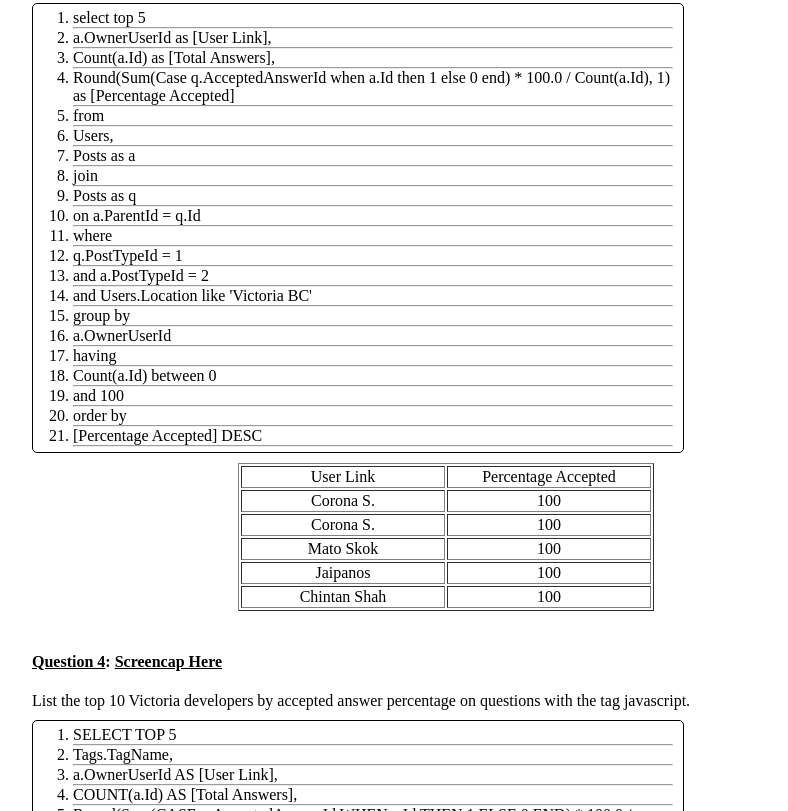
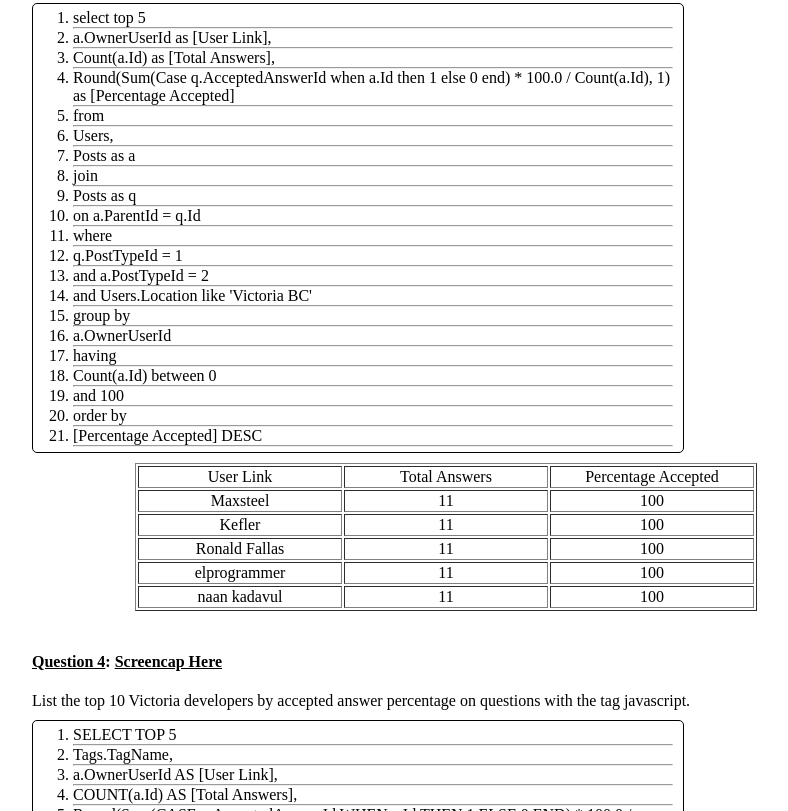
Before and after one commit to liamebirge/Homework8, a plain HTML site: page Homework8.html in a window 1280 px wide. Shown: the part 1192-2003 px from the top of the page, without its empty margins (194-982 px from the left). Drawn offline with Linux system fonts and the light colour scheme.

Commit message:
final corrections

```diff
--- a/Homework8.html
+++ b/Homework8.html
@@ -34,7 +34,7 @@
 							</tr>
 							<tr>
 								<td></td>
-								<td>matt</td>
+								<td>chriswhiteley</td>
 							</tr>
 							<tr>
 								<td></td>
@@ -42,15 +42,7 @@
 							</tr>
 							<tr>
 								<td></td>
-								<td>seejayare</td>
-							</tr>
-							<tr>
-								<td></td>
 								<td>John Revoy</td>
-							</tr>
-							<tr>
-								<td></td>
-								<td>chriswhiteley</td>
 							</tr>
 							<tr>
 								<td></td>
@@ -58,7 +50,7 @@
 							</tr>
 							<tr>
 								<td></td>
-								<td>Mike Gossland</td>
+								<td>matt</td>
 							</tr>
 							<tr>
 								<td></td>
@@ -66,7 +58,15 @@
 							</tr>
 							<tr>
 								<td></td>
+								<td>seejayare</td>
+							</tr>
+							<tr>
+								<td></td>
 								<td>user1208001</td>
+							</tr>
+							<tr>
+								<td></td>
+								<td>Mike Gossland</td>
 							</tr>
 							<tr>
 								<td>19</td>
@@ -189,26 +189,32 @@
 						<table border="1">
 							<tr>
 								<td>User Link</td>
+								<td>Total Answers</td>
 								<td>Percentage Accepted</td>
 							</tr>
 							<tr>
-								<td>Corona S.</td>
+								<td>Maxsteel</td>
+								<td>11</td>
 								<td>100</td>
 							</tr>
 							<tr>
-								<td>Corona S.</td>
+								<td>Kefler</td>
+								<td>11</td>
 								<td>100</td>
 							</tr>
 							<tr>
-								<td>Mato Skok</td>
+								<td>Ronald Fallas</td>
+								<td>11</td>
 								<td>100</td>
 							</tr>
 							<tr>
-								<td>Jaipanos</td>
+								<td>elprogrammer</td>
+								<td>11</td>
 								<td>100</td>
 							</tr>
 							<tr>
-								<td>Chintan Shah</td>
+								<td>naan kadavul</td>
+								<td>11</td>
 								<td>100</td>
 							</tr>
 						</table>
```
